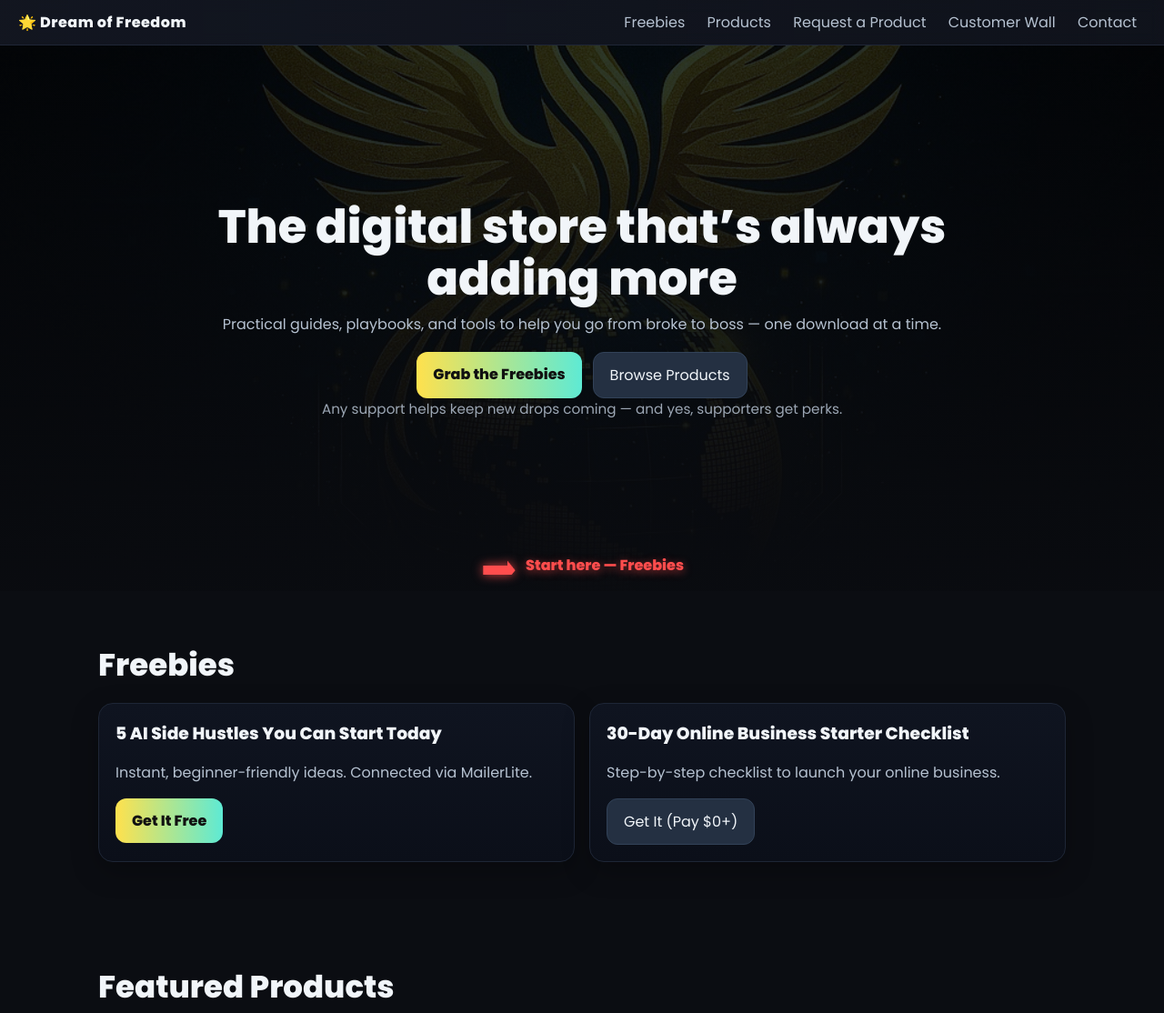
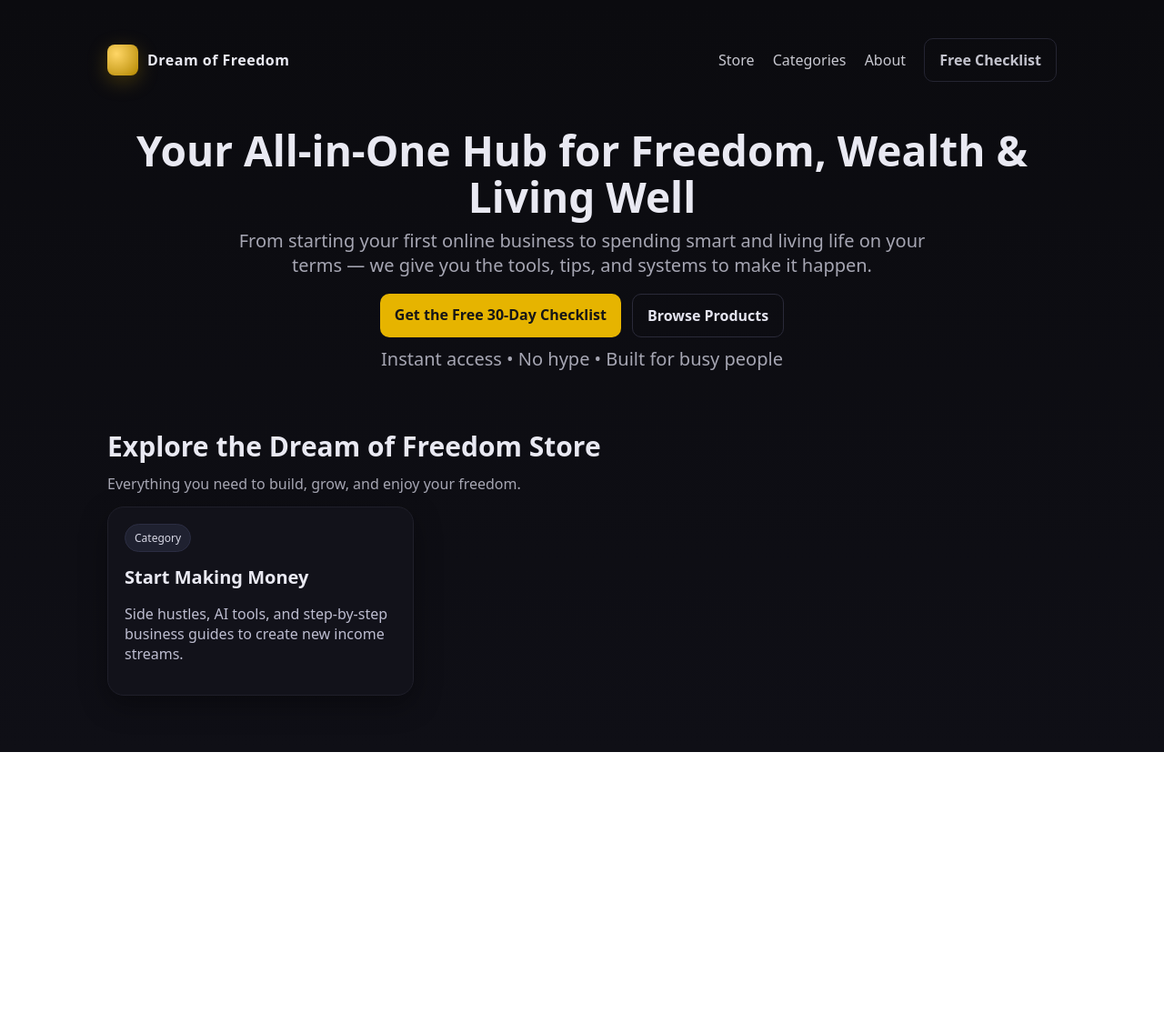
Before and after one commit to jared6nine/this-is-it, a plain HTML site: page index.html in a window 1280 px wide. Shown: the top 1114 px of the page at 91% size. After the commit the page ends 827 px from the top, so only its background shows below. Drawn offline with Linux system fonts and the light colour scheme.

Commit message:
Update index.html

```diff
--- a/index.html
+++ b/index.html
@@ -1,109 +1,80 @@
-<!DOCTYPE html>
+<!doctype html>
 <html lang="en">
 <head>
-  <meta charset="UTF-8" />
-  <meta name="viewport" content="width=device-width, initial-scale=1.0"/>
-  <title>Dream of Freedom</title>
-  <link rel="preconnect" href="https://fonts.googleapis.com">
-  <link rel="preconnect" href="https://fonts.gstatic.com" crossorigin>
-  <link href="https://fonts.googleapis.com/css2?family=Poppins:wght@300;400;600;800&display=swap" rel="stylesheet">
-  <link rel="stylesheet" href="style.css"/>
-  <meta name="description" content="Dream of Freedom — a growing store of digital products that help you build online income.">
+  <meta charset="utf-8" />
+  <meta name="viewport" content="width=device-width,initial-scale=1" />
+  <title>Dream of Freedom — Your Hub for Freedom, Wealth & Living Well</title>
+  <meta name="description" content="Digital products, AI tools, and step-by-step systems to make money, manage it smart, and live well." />
+  <style>
+    :root { --bg:#0b0b0f; --card:#12121a; --text:#e9e9f2; --muted:#a6a6b3; --gold:#e6b400; --goldDark:#b38700; }
+    *{box-sizing:border-box}
+    body{margin:0;font-family:system-ui,-apple-system,Segoe UI,Roboto,Inter,Arial;background:linear-gradient(180deg,#0b0b0f 0%,#0f0f16 100%);color:var(--text)}
+    a{color:inherit}
+    .wrap{max-width:1100px;margin:0 auto;padding:28px}
+    header{display:flex;align-items:center;justify-content:space-between;padding:14px 0}
+    .brand{display:flex;align-items:center;gap:10px;font-weight:800;letter-spacing:.5px}
+    .brand .logo{width:34px;height:34px;border-radius:8px;background:radial-gradient(circle at 30% 30%, #ffd666, #b38700);box-shadow:0 6px 22px rgba(230,180,0,.25)}
+    .nav a{opacity:.85;text-decoration:none;margin-left:16px}
+    .btn{display:inline-block;padding:12px 16px;background:var(--gold);border-radius:10px;color:#161616;font-weight:800;text-decoration:none}
+    .btn:hover{background:var(--goldDark)}
+    .ghost{background:transparent;border:1px solid #2a2a39;color:#e4e4ef}
+    .hero{padding:28px 0 10px;text-align:center}
+    .hero h1{font-size:clamp(28px,6vw,46px);line-height:1.1;margin:8px 0 10px}
+    .hero p{font-size:clamp(16px,2.7vw,20px);color:var(--muted);margin:0 auto 18px;max-width:800px}
+    .hero .ctaRow{display:flex;gap:12px;justify-content:center;flex-wrap:wrap;margin-top:8px}
+    .section{margin:34px 0}
+    .section h2{font-size:clamp(22px,4.5vw,30px);margin:0 0 10px}
+    .sub{color:var(--muted);margin:0 0 14px}
+    .grid{display:grid;gap:16px;grid-template-columns:1fr}
+    @media(min-width:680px){.grid{grid-template-columns:repeat(2,1fr)}}
+    @media(min-width:980px){.grid{grid-template-columns:repeat(3,1fr)}}
+    .card{background:var(--card);border:1px solid #1f1f2a;border-radius:18px;padding:18px;box-shadow:0 10px 30px rgba(0,0,0,.35)}
+    .tag{display:inline-block;background:#1f2130;border:1px solid #2b2d42;color:#d7d7e4;border-radius:999px;padding:6px 10px;font-size:12px;margin-bottom:8px}
+    .card h3{margin:6px 0 6px;font-size:20px}
+    .price{color:#d8d8e6;font-weight:700;margin:4px 0 10px}
+    .muted{color:#bdbdd0}
+    .product-actions{display:flex;gap:10px;flex-wrap:wrap;margin-top:10px}
+    .list{margin:0;padding-left:18px;color:#c9c9d6}
+    .split{display:grid;gap:16px;grid-template-columns:1fr}
+    @media(min-width:980px){.split{grid-template-columns:1.2fr .8fr}}
+    footer{margin:40px 0 10px;color:#a9a9b8;text-align:center}
+    .hr{height:1px;background:#1f1f2a;margin:24px 0}
+  </style>
 </head>
 <body>
-  <header class="site-header">
-    <div class="logo">🌟 Dream of Freedom</div>
-    <nav class="nav">
-      <a href="#freebies">Freebies</a>
-      <a href="#products">Products</a>
-      <a href="#requests">Request a Product</a>
-      <a href="#customer-wall">Customer Wall</a>
-      <a href="#contact">Contact</a>
-    </nav>
-  </header>
+  <div class="wrap">
+    <!-- Header -->
+    <header>
+      <div class="brand">
+        <div class="logo" aria-hidden="true"></div>
+        <div>Dream of Freedom</div>
+      </div>
+      <nav class="nav">
+        <a href="/#store">Store</a>
+        <a href="/#categories">Categories</a>
+        <a href="/#about">About</a>
+        <a class="btn ghost" href="/checklist/">Free Checklist</a>
+      </nav>
+    </header>
 
-  <section class="hero" id="home" role="banner" aria-label="Hero">
-    <div class="overlay"></div>
-    <div class="hero-content">
-      <h1>The digital store that’s always adding more</h1>
-      <p>Practical guides, playbooks, and tools to help you go from broke to boss — one download at a time.</p>
-      <div class="cta">
-        <a class="btn primary" href="#freebies">Grab the Freebies</a>
-        <a class="btn" href="#products">Browse Products</a>
+    <!-- Hero -->
+    <section class="hero">
+      <h1>Your All-in-One Hub for Freedom, Wealth & Living Well</h1>
+      <p>From starting your first online business to spending smart and living life on your terms — we give you the tools, tips, and systems to make it happen.</p>
+      <div class="ctaRow">
+        <a class="btn" href="/checklist/">Get the Free 30-Day Checklist</a>
+        <a class="btn ghost" href="#store">Browse Products</a>
       </div>
-      <p class="support-note">Any support helps keep new drops coming — and yes, supporters get perks.</p>
-    </div>
-    <div class="arrows">
-      <img src="assets/red-arrow.png" alt="Arrow pointing to freebies">
-      <span>Start here — Freebies</span>
-    </div>
-  </section>
+      <p class="muted" style="margin-top:10px">Instant access • No hype • Built for busy people</p>
+    </section>
 
-  <section id="freebies" class="section">
-    <h2>Freebies</h2>
-    <div class="cards">
-      <article class="card">
-        <h3>5 AI Side Hustles You Can Start Today</h3>
-        <p>Instant, beginner-friendly ideas. Connected via MailerLite.</p>
-        <a class="btn primary" href="#" id="freebie-mailerlite" aria-label="Get the 5 AI Side Hustles freebie">Get It Free</a>
-      </article>
-      <article class="card">
-        <h3>30-Day Online Business Starter Checklist</h3>
-        <p>Step-by-step checklist to launch your online business.</p>
-        <a class="btn" target="_blank" rel="noopener" href="https://jared585.gumroad.com/l/sbqwjb">Get It (Pay $0+)</a>
-      </article>
-    </div>
-  </section>
-
-  <section id="products" class="section">
-    <h2>Featured Products</h2>
-    <div class="slider" aria-label="Product slider (carousel)">
-      <button class="slide-btn prev" aria-label="Previous product">&#10094;</button>
-      <div class="slides" id="product-slides">
-        <!-- Slides injected by script.js -->
-      </div>
-      <button class="slide-btn next" aria-label="Next product">&#10095;</button>
-    </div>
-    <p class="disclaimer">Transparent pricing. No fake urgency. More added regularly.</p>
-  </section>
-
-  <section id="requests" class="section">
-    <h2>Request a Product</h2>
-    <p>Want something specific? Tell us exactly what you need, and we’ll prioritize it.</p>
-    <form class="request-form" action="mailto:jaredritter585@gmail.com" method="post" enctype="text/plain">
-      <label for="req-name">Name</label>
-      <input id="req-name" name="Name" required/>
-      <label for="req-email">Email</label>
-      <input id="req-email" name="Email" type="email" required/>
-      <label for="req-details">What do you want us to build?</label>
-      <textarea id="req-details" name="Request" rows="5" required></textarea>
-      <button class="btn primary" type="submit">Send Request</button>
-    </form>
-  </section>
-
-  <section id="customer-wall" class="section">
-    <h2>Customer Wall</h2>
-    <div id="testimonials" class="testimonials">
-      <!-- Testimonials injected by script.js -->
-    </div>
-    <small class="note">Want to be featured? Email your review to <a href="mailto:jaredritter585@gmail.com">jaredritter585@gmail.com</a>.</small>
-  </section>
-
-  <section id="about" class="section">
-    <h2>About Jared Ritter</h2>
-    <p>A husband, dad of seven, and relentless builder. Dream of Freedom exists to create simple, honest digital products that help real people make real progress — without hype.</p>
-  </section>
-
-  <section id="contact" class="section">
-    <h2>Contact</h2>
-    <p>Email: <a href="mailto:jaredritter585@gmail.com">jaredritter585@gmail.com</a></p>
-    <p>Business hours: Nights & weekends (America/Chicago). Replies within 24–48 hours.</p>
-  </section>
-
-  <footer class="site-footer">
-    <p>© <span id="year"></span> Dream of Freedom. All rights reserved.</p>
-  </footer>
-
-  <script src="script.js"></script>
-</body>
-</html>
+    <!-- Categories -->
+    <section id="categories" class="section">
+      <h2>Explore the Dream of Freedom Store</h2>
+      <p class="sub">Everything you need to build, grow, and enjoy your freedom.</p>
+      <div class="grid">
+        <div class="card">
+          <span class="tag">Category</span>
+          <h3>Start Making Money</h3>
+          <p class="muted">Side hustles, AI tools, and step-by-step business guides to create new income streams.</p>
+          <div class="product-actions"><a class="
```
